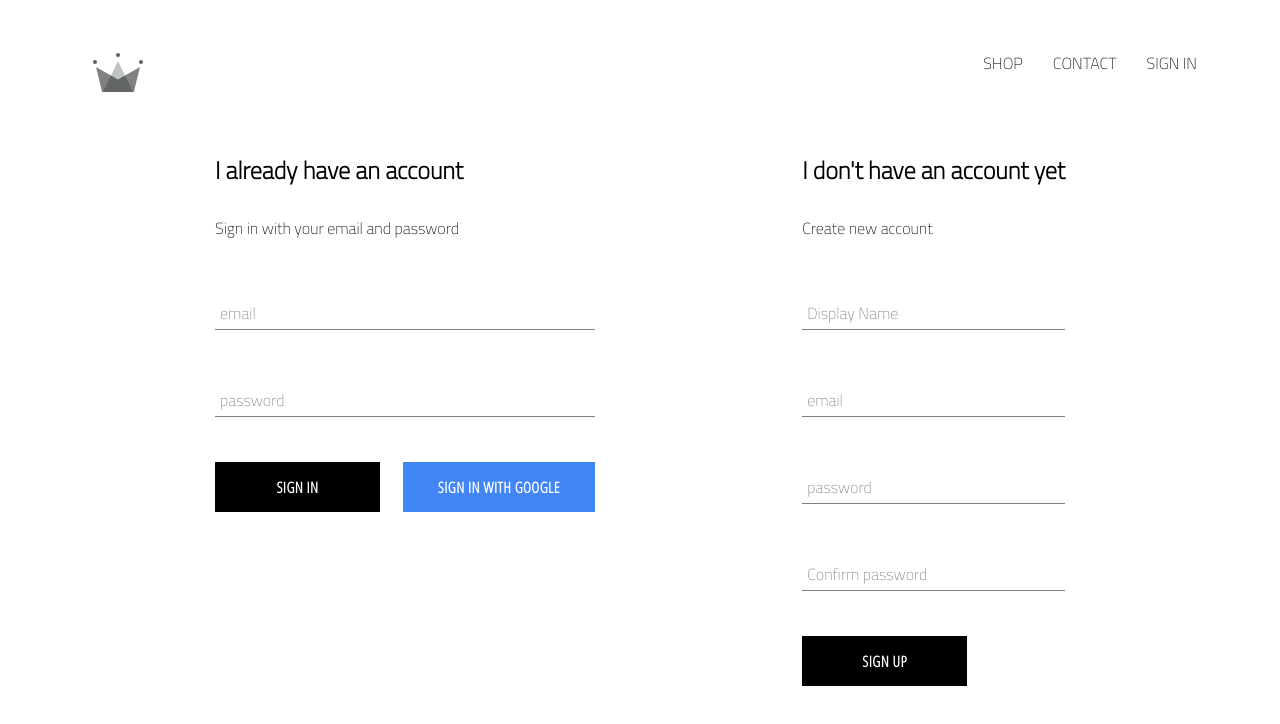
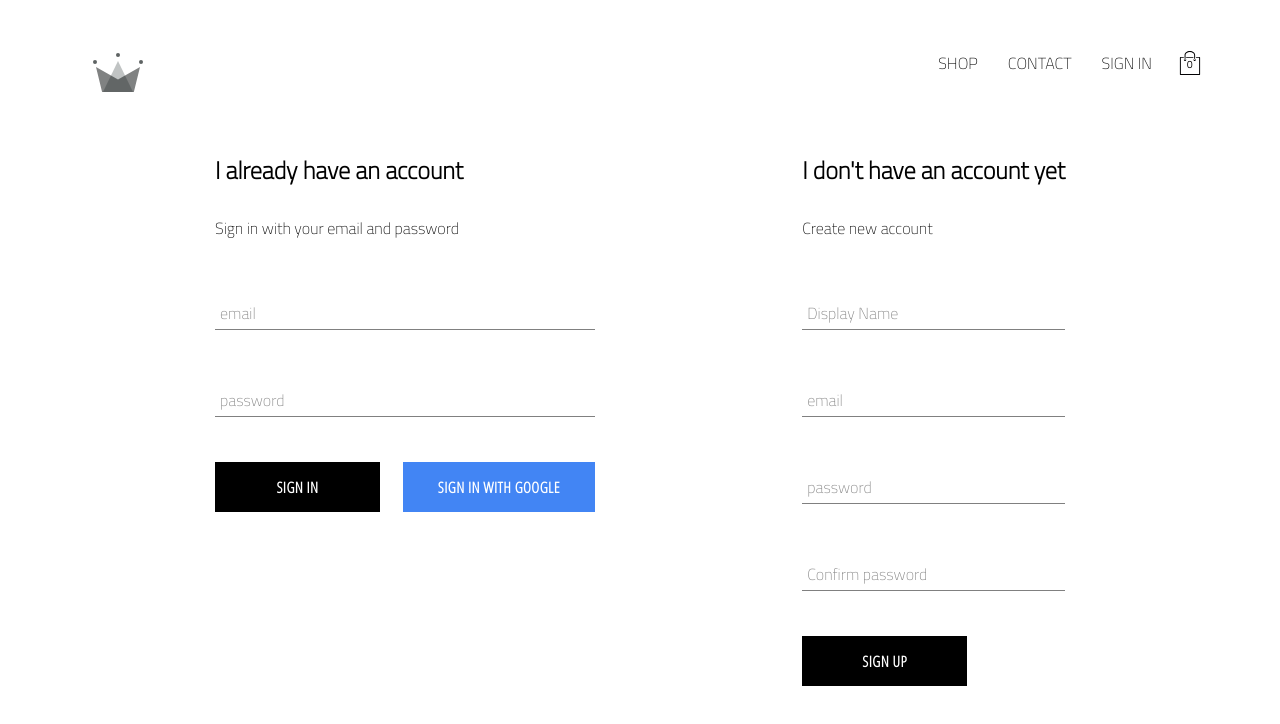
Before and after one commit to TarasTaras36/crwn-clothing, a React (Create React App) app: page /signin in a window 1280 px wide. Shown: the top 724 px of the page. Built offline with nearby package versions, Linux system fonts and the light colour scheme; no server answers.

Commit message:
add hide feature to the cart

```diff
--- /dev/null
+++ b/src/components/cart-dropdown/cart-dropdown.component.jsx
@@ -0,0 +1,16 @@
+import React from "react";
+import CustomButton from "../custom-button/custom-button.component";
+
+
+import "./cart-dropdown.styles.scss"
+
+
+const CartDropdown = () => (
+    <div className="cart-dropdown">
+        <div className="cart-items"></div>
+        <CustomButton> GO TO CHECKOUT </CustomButton>
+    </div>
+)
+
+
+export default CartDropdown
--- /dev/null
+++ b/src/components/cart-dropdown/cart-dropdown.styles.scss
@@ -0,0 +1,24 @@
+.cart-dropdown {
+  position: absolute;
+  width: 240px;
+  height: 340px;
+  display: flex;
+  flex-direction: column;
+  padding: 20px;
+  border: 1px solid black;
+  background-color: white;
+  top: 90px;
+  right: 40px;
+  z-index: 5;
+
+  .cart-items {
+    height: 240px;
+    display: flex;
+    flex-direction: column;
+    overflow: scroll;
+  }
+
+  button {
+    margin-top: auto;
+  }
+}
--- /dev/null
+++ b/src/components/cart-icon/cart-icon.component.jsx
@@ -0,0 +1,20 @@
+import React from "react";
+import { connect } from "react-redux";
+
+import { ReactComponent as ShoppingIcon } from "../../assets/original.svg";
+
+import "./cart-icon.styles.scss";
+import { toggleCartHidden } from "../../redux/cart/cart.actions";
+
+const CartIcon = ({toggleCartHidden}) => (
+  <div className="cart-icon" onClick={toggleCartHidden}>
+    <ShoppingIcon className="shopping-icon" />
+    <span className="item-count">0</span>
+  </div>
+);
+
+const mapDispatchToProps = (dispatch) => ({
+  toggleCartHidden: () => dispatch(toggleCartHidden()),
+});
+
+export default connect(null, mapDispatchToProps)(CartIcon);
--- /dev/null
+++ b/src/components/cart-icon/cart-icon.styles.scss
@@ -0,0 +1,21 @@
+.cart-icon {
+  width: 45px;
+  height: 45px;
+  position: relative;
+  display: flex;
+  align-items: center;
+  justify-content: center;
+  cursor: pointer;
+
+  .shopping-icon {
+    width: 24px;
+    height: 24px;
+  }
+
+  .item-count {
+    position: absolute;
+    font-size: 10px;
+    font-weight: bold;
+    bottom: 12px;
+  }
+}
--- a/src/components/header/header.component.jsx
+++ b/src/components/header/header.component.jsx
@@ -1,43 +1,46 @@
-import React from 'react';
-import {Link} from "react-router-dom";
-import "./header.styles.scss"
-import {auth} from "../firebase/firebase.utils"
-import{connect} from "react-redux"
+import React from "react";
+import { Link } from "react-router-dom";
+import "./header.styles.scss";
+import { auth } from "../firebase/firebase.utils";
+import { connect } from "react-redux";
 
-import {ReactComponent as Logo} from  "../../assets/crown.svg"
+import { ReactComponent as Logo } from "../../assets/crown.svg";
+import CartIcon from "../cart-icon/cart-icon.component";
+import CartDropdown from "../cart-dropdown/cart-dropdown.component";
 
- const Header = ({currentUser}) => {
-
+const Header = ({ currentUser, hidden }) => {
   return (
     <div className="header">
-            <Link className="logo-container" to ='/'>
-            <Logo className="logo"/>
+      <Link className="logo-container" to="/">
+        <Logo className="logo" />
       </Link>
       <div className="options">
-                <Link className="option" to='/shop'>
+        <Link className="option" to="/shop">
           SHOP
         </Link>
-                <Link className="option" to='/contact'>
+        <Link className="option" to="/contact">
           CONTACT
         </Link>
 
+        {currentUser ? (
+          <div className="option" onClick={() => auth.signOut()}>
+            SING OUT
+          </div>
+        ) : (
+          <Link className="option" to="/signin">
+            SIGN IN
+          </Link>
+        )}
 
+        <CartIcon />
+      </div>
+      {hidden ? null : <CartDropdown />}
+    </div>
+  );
+};
+const mapStateToProps = ({ user: { currentUser }, cart: { hidden } }) => ({
+  currentUser,
+  hidden,
+});
 
-                {
-                    currentUser ?
-                <div className="option" onClick={() => auth.signOut()}>SING OUT</div>
-                    :
-                <Link className="option" to="/signin">SIGN IN</Link>
-                }
-
-
-            </div>
-
-        </div>
-    )
-}
-const mapStateToProps = state => ({
-  currentUser: state.user.currentUser
-})
-
-export default connect(mapStateToProps)(Header)
+export default connect(mapStateToProps)(Header);
--- /dev/null
+++ b/src/redux/cart/cart.actions.js
@@ -0,0 +1,6 @@
+import cartActionTypes from "./cart.types";
+
+export const toggleCartHidden = () => ({
+    type: cartActionTypes.TOGGLE_CART_HIDDEN,
+
+})
--- /dev/null
+++ b/src/redux/cart/cart.reducer.js
@@ -0,0 +1,21 @@
+import cartActionTypes  from "./cart.types"
+
+
+const INITIAL_STATE = {
+  hidden: true,
+};
+
+const cartReducer = (state = INITIAL_STATE, action) => {
+  switch (action.type) {
+    case cartActionTypes.TOGGLE_CART_HIDDEN:
+      return {
+        ...state,
+        hidden: !state.hidden
+      };
+
+    default:
+      return state;
+  }
+};
+
+export default cartReducer;
--- /dev/null
+++ b/src/redux/cart/cart.types.js
@@ -0,0 +1,5 @@
+const cartActionTypes = {
+    TOGGLE_CART_HIDDEN: "TOGGLE_CART_HIDDEN"
+}
+
+export default cartActionTypes
--- a/src/redux/root-reducer.js
+++ b/src/redux/root-reducer.js
@@ -1,6 +1,8 @@
 import {combineReducers} from "redux";
 
 import userReducer from "./user/user.reducer";
+import cartReducer from "./cart/cart.reducer";
+
 
 
 
@@ -8,5 +10,6 @@
 
 export default combineReducers({
     user: userReducer,
+    cart: cartReducer
 
 })
```
Also changed, not shown: src/assets/original.svg (added). Lines whose indentation alone changed are shown as unchanged.
